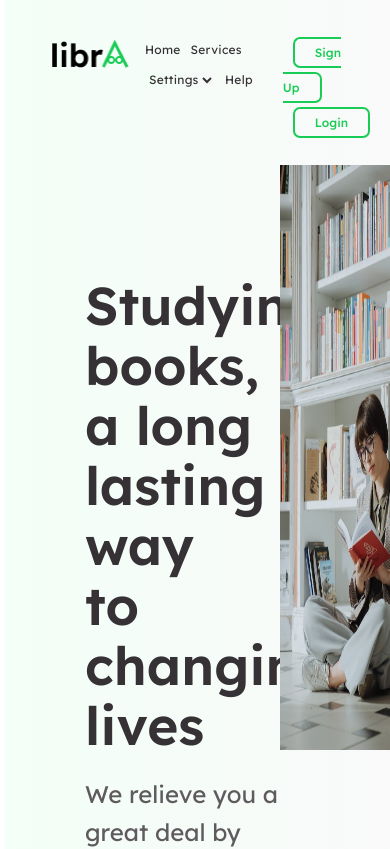
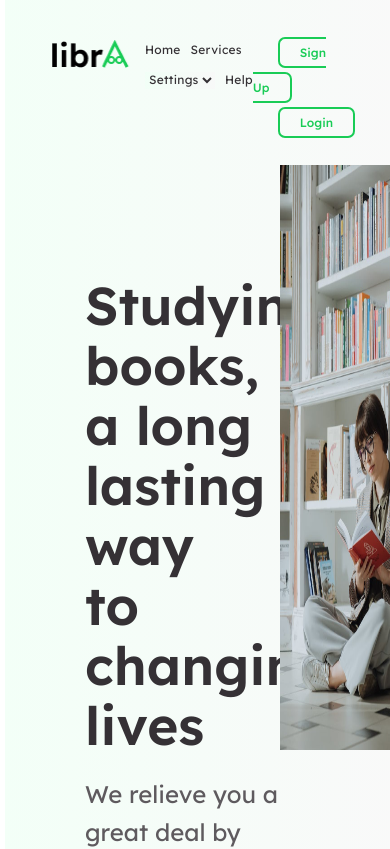
Before and after one commit to Nifix001/Libra, a React (Create React App) app: page / in a window 390 px wide. Shown: the top 849 px of the page. Built offline with nearby package versions, Linux system fonts and the light colour scheme.

Commit message:
New commit

```diff
--- a/src/index.css
+++ b/src/index.css
@@ -66,13 +66,13 @@ header{
     border: 2px solid #19CC56;
     text-decoration: none;
     padding: 6px 20px;
-    margin: 10px;
+    margin: 25px;
     font-family: Lexend;
     font-size: 12px;
     font-weight: 500;
     line-height: 35px;
     letter-spacing: 0em;
-    text-align: left;
+    text-align: center;
     color:#19CC56;
     border-radius: 7px;
   }
```
